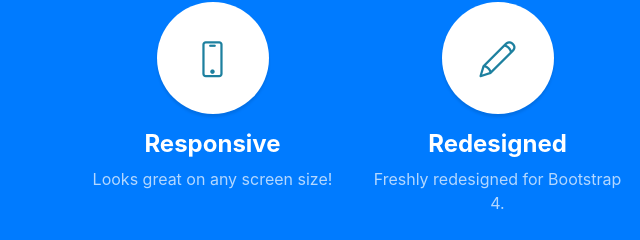
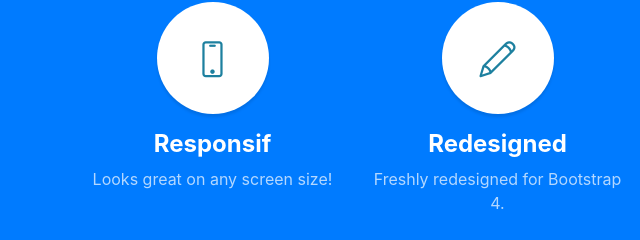
Before and after one commit to ninoi97/ninoi97.github.io, a website with bundled scripts: page index.html in a window 1280 px wide. Shown: the part 1475-1715 px from the top of the page, 0-640 px from the left. Built offline with nearby package versions, Linux system fonts and the light colour scheme.

Commit message:
perubahan 5

```diff
--- a/index.html
+++ b/index.html
@@ -91,7 +91,7 @@
             <i class="icon-screen-smartphone"></i>
           </span>
           <h4>
-            <strong>Responsive</strong>
+            <strong>Responsif</strong>
           </h4>
           <p class="text-faded mb-0">Looks great on any screen size!</p>
         </div>
```
